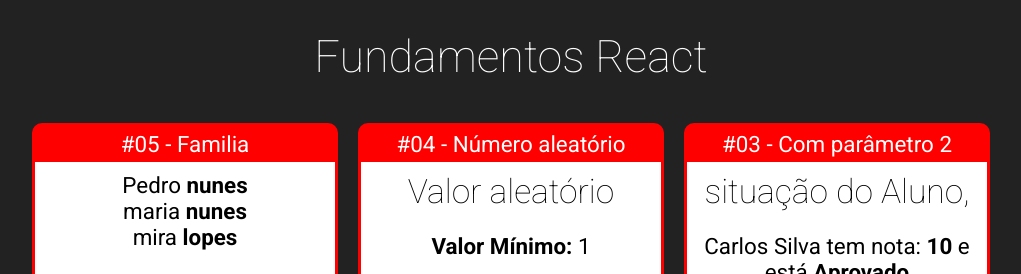
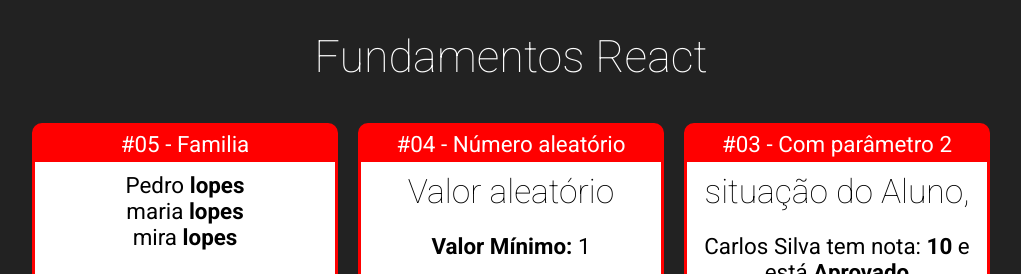
Before and after one commit to Anderlan-Nunes/fundamentos-react, a React (Create React App) app: page / in a window 1280 px wide. Shown: the top 274 px of the page, without its empty margins (129-1150 px from the left). Built offline with nearby package versions, Linux system fonts and the light colour scheme.

Commit message:
componente com filho sem acesso aos filhos

```diff
--- a/src/App.jsx
+++ b/src/App.jsx
@@ -5,6 +5,7 @@
 import Aleatorio from './components/basicos/Aleatorio';
 import Card from './components/layout/card';
 import Familia from './components/basicos/Familia';
+import FamiliaMembro from './components/basicos/FamiliaMembro';
 
 
 export default _ =>
@@ -13,7 +14,11 @@
         <h1>Fundamentos React</h1>
         <div className='Cards'>
             <Card titulo="#05 - Familia">
-                <Familia sobrenome="nunes"/>
+                <Familia sobrenome="lopes">
+                <FamiliaMembro nome="Pedro" />
+                <FamiliaMembro nome="maria" />
+                <FamiliaMembro nome="mira" />
+                </Familia>
             </Card>
             <Card titulo="#04 - Número aleatório">
                 <Aleatorio min={1} max={12} />
@@ -37,3 +42,5 @@
             </Card>
         </div>
     </div>
+
+// <Familia/> -> isso eh um elemento
--- a/src/components/basicos/familia.jsx
+++ b/src/components/basicos/familia.jsx
@@ -1,17 +1,27 @@
-import FamiliaMembro from './FamiliaMembro'
+import React, { cloneElement } from 'react'
+
+//import FamiliaMembro from './FamiliaMembro'
 
 export default props => {
 
     return (
        <div>
-            <FamiliaMembro nome="Pedro" sobrenome={props.sobrenome} />
-            <FamiliaMembro nome="maria" {...props}/>
-            <FamiliaMembro nome="mira" sobrenome="lopes"/>
+            {
+                props.children.map((child, i) => {
+                    return cloneElement(child, {...props, key:i});
+                })
+            }
+            {/*
+                React.Children.map(props.children, child => {
+                    return cloneElement(child, props)
+                })
+            */}
+            {/*cloneElement(props.children, props) so funciona qndo tem só um elemento */}
        </div>
     )
 }
 
-
+// filho
 /** ...operador sprad no angular eh o spradoperation tambem pode {props.sobrenome}
  * parametro do componente pai nao eh automaticamente passado para o componente filho
 operador sprad no angular eh o spradoperation ou tres pontinho ...
@@ -20,3 +30,24 @@
  */
 
 //  <FamiliaMembro nome="maria" {...props}/> peguei todas as propriedades q recebi desse componente passei para o meu COMp FILHO
+
+/**
+ * herança
+        <div>
+            <FamiliaMembro nome="Pedro" sobrenome={props.sobrenome} />
+            <FamiliaMembro nome="maria" {...props}/>
+            <FamiliaMembro nome="mira" sobrenome="lopes"/>
+       </div> nao usa assim quando ...
+essa eh a forma q tem que fazer qndo não tem acesso aos filhos .qndo vc so tem acesso a {props.children}
+quando o pai nao tem referencia com o filho
+
+monstrar os filhos recebidos aki
+cloneElement- passa só um elemento para o filho
+
+passar mais de um elemento React.Childrem.map()
+
+                React.Children.map(props.children, child => {
+                    return cloneElement(child, props)
+                }) nao precisa...
+props.children eh um object console.log(typeof props.children) e console.log(typeof props.children.map) diz que eh uma function
+ */
```
Also changed, not shown: 1 other file (tests, documents, lock files or other folders).
